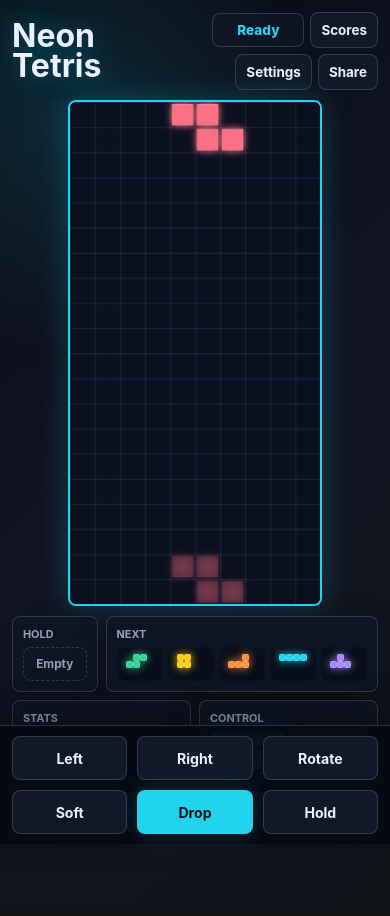
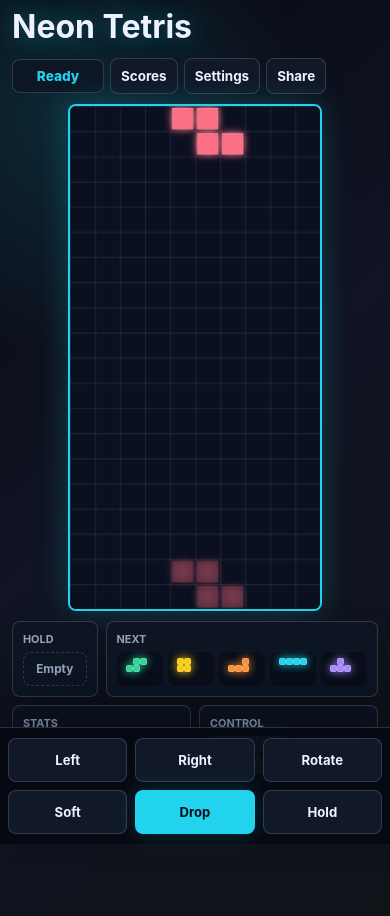
Before and after one commit to borgesme/neon-tetris-web, a React (Vite) app: page / in a window 390 px wide. Built offline with nearby package versions, Linux system fonts and the light colour scheme.

Commit message:
docs: 添加项目说明与截图

```diff
--- a/src/styles.css
+++ b/src/styles.css
@@ -124,6 +124,7 @@ button.primary {
   grid-template-columns: minmax(300px, 460px) minmax(300px, 1fr);
   align-items: start;
   gap: 22px;
+  min-width: 0;
 }
 
 .board-frame {
@@ -150,6 +151,7 @@ button.primary {
 }
 
 .panel-card {
+  min-width: 0;
   border: 1px solid var(--border);
   border-radius: 8px;
   background: rgba(14, 22, 36, 0.9);
@@ -286,6 +288,10 @@ button.primary {
   margin-top: 18px;
 }
 
+.touch-controls button {
+  min-width: 0;
+}
+
 .dialog-backdrop {
   position: fixed;
   inset: 0;
@@ -368,12 +374,15 @@ button.primary {
 
   .app-header {
     align-items: start;
+    flex-wrap: wrap;
     margin-bottom: 10px;
   }
 
   .header-actions {
+    width: 100%;
     max-width: 244px;
     gap: 6px;
+    justify-content: flex-start;
   }
 
   .header-actions button {
@@ -408,6 +417,7 @@ button.primary {
   .game-panel {
     grid-template-columns: repeat(4, minmax(0, 1fr));
     gap: 8px;
+    width: 100%;
   }
 
   .panel-card {
@@ -490,7 +500,8 @@ button.primary {
     z-index: 8;
     display: grid;
     grid-template-columns: repeat(3, minmax(0, 1fr));
-    width: min(430px, 100%);
+    width: 100%;
+    max-width: 430px;
     margin: 0 auto;
     padding: 10px 12px calc(10px + env(safe-area-inset-bottom));
     border-top: 1px solid var(--border);
@@ -501,6 +512,7 @@ button.primary {
   .touch-controls button {
     min-height: 44px;
     font-size: 0.88rem;
+    padding: 0 6px;
   }
 }
 
@@ -517,7 +529,8 @@ button.primary {
     z-index: 8;
     display: grid;
     grid-template-columns: repeat(3, minmax(0, 1fr));
-    width: min(430px, 100%);
+    width: 100%;
+    max-width: 430px;
     margin: 0 auto;
     padding: 10px 12px calc(10px + env(safe-area-inset-bottom));
     border-top: 1px solid var(--border);
@@ -533,7 +546,11 @@ button.primary {
 
 @media (max-width: 430px) {
   .app-header {
-    align-items: center;
+    align-items: flex-start;
+  }
+
+  .header-actions {
+    max-width: none;
   }
 
   .phase-pill {
@@ -556,4 +573,15 @@ button.primary {
   .actions-card {
     grid-column: span 2;
   }
+
+  .touch-controls {
+    gap: 8px;
+    padding-right: 8px;
+    padding-left: 8px;
+  }
+
+  .touch-controls button {
+    font-size: 0.82rem;
+    padding: 0 4px;
+  }
 }
```
Also changed, not shown: 3 other files (tests, documents, lock files or other folders).
